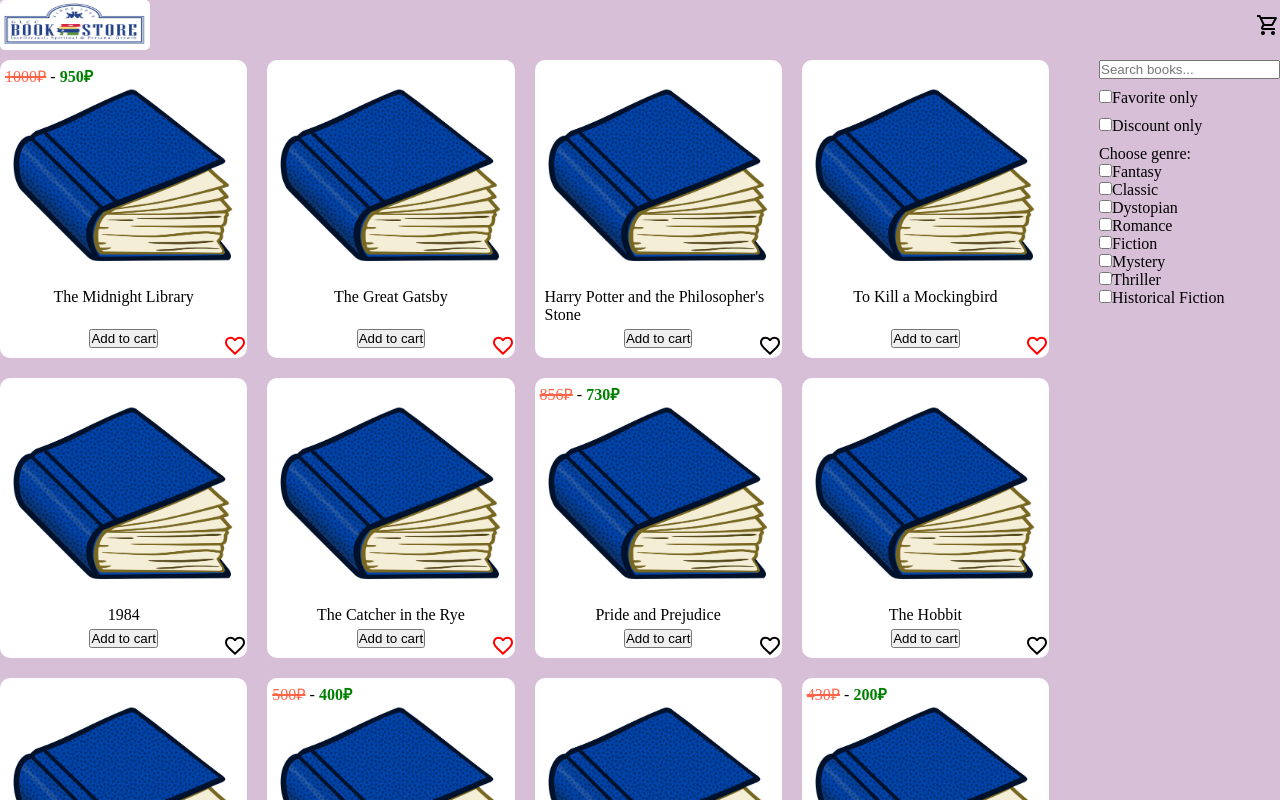
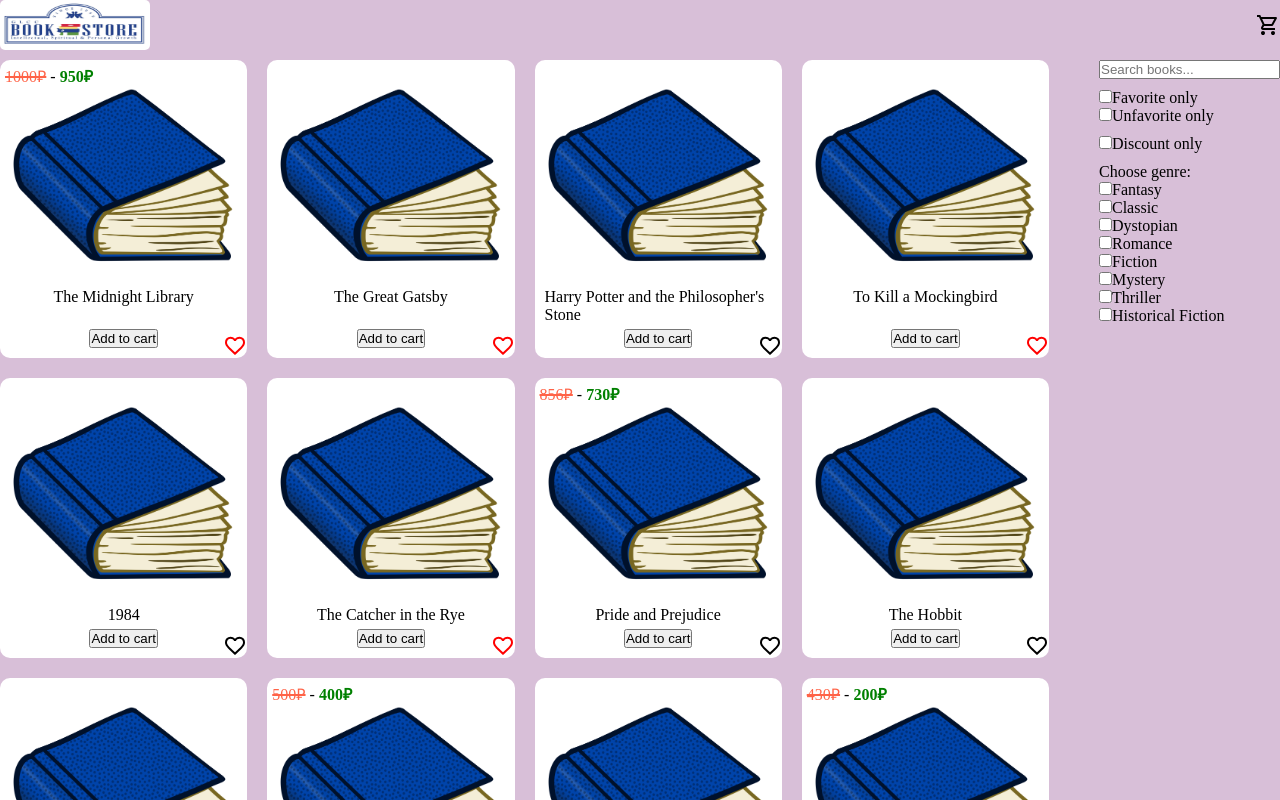
Before and after one commit to Kostya-star/books-shop, a Vue app: page / in a window 1280 px wide. Shown: the top 800 px of the page. Built offline with nearby package versions, Linux system fonts and the light colour scheme; data requests are answered from the project's data file.

Commit message:
feat: improve the logic for debounce in watch. configure the logic for favorites filtration

```diff
--- a/src/components/filtration-sidebar.vue
+++ b/src/components/filtration-sidebar.vue
@@ -1,14 +1,48 @@
 <script setup lang="ts">
-defineEmits(['update:search-books'])
+import { toRefs, watch } from 'vue';
+
+const props = defineProps<{
+  toggleFavorite: boolean | null
+}>()
+const emit = defineEmits(['update:search-books', 'update:toggle-favorite'])
+
+const { toggleFavorite } = toRefs(props)
+
+function toggleFavoritesFilters(newFav: boolean) {
+
+  // if the same chackbox is clicked then emit null and return
+  if(toggleFavorite.value === newFav) {
+    emit('update:toggle-favorite', null)
+    return
+  }
+
+  emit('update:toggle-favorite', newFav)
+}
 </script>
 
 <template>
   <div class="filtration">
-    <input type="text" placeholder="Search books..." @input="$emit('update:search-books', ($event.target as HTMLInputElement).value)"/>
+    <input type="text" placeholder="Search books..."
+      @input="$emit('update:search-books', ($event.target as HTMLInputElement).value)" />
 
     <div>
-      <input type="checkbox" id="favorite" name="favorite" />
-      <label for="favorite" name="favorite">Favorite only</label>
+      <input
+        type="checkbox"
+        id="favorite"
+        name="favorites"
+        :checked="toggleFavorite === true"
+        @input="() => toggleFavoritesFilters(true)"
+      />
+      <label for="favorite">Favorite only</label> <br />
+
+      <input
+        type="checkbox"
+        id="unfavorite"
+        name="favorites"
+        :checked="toggleFavorite === false"
+        @input="() => toggleFavoritesFilters(false)"
+      />
+      <label for="unfavorite">Unfavorite only</label>
     </div>
     <div>
       <input type="checkbox" id="discount" name="discount" />
--- a/src/pages/home.vue
+++ b/src/pages/home.vue
@@ -12,6 +12,7 @@
 const booksError = ref(null)
 
 const searchBooks = ref('')
+const toggleFavorite = ref(null)
 
 onMounted(async () => {
   booksLoading.value = true
@@ -25,14 +26,22 @@
   }
 })
 
-watch(searchBooks, debounce(async () => {
-  try {
-    const resp = await axios.get(`${BASE_URL}books?name_like=${searchBooks.value}`)
-    books.value = resp.data
-  } catch (err) {
-    booksError.value = err;
-  }
-}, 400))
+watch([searchBooks, toggleFavorite], onSearchDebounced())
+
+function onSearchDebounced() {
+  return debounce(async ([search, isFavorite]) => {
+
+    const searchVal = search.trim() ? `?name_like=${search}` : ''
+    const favoriteVal = isFavorite !== null ? `${searchVal ? '&' : '?'}isFavorite=${isFavorite}` : ''
+
+    try {
+      const resp = await axios.get(`${BASE_URL}books${searchVal}${favoriteVal}`)
+      books.value = resp.data
+    } catch (err) {
+      booksError.value = err;
+    }
+  }, 300)
+}
 
 async function toggleFavourite(bookId: string, isFavorite: boolean) {
   try {
@@ -41,7 +50,7 @@
       isFavorite: book.id === bookId ? !isFavorite : book.isFavorite
     }))
 
-    const resp = await axios.patch(`${BASE_URL}books/${bookId}`, {
+    await axios.patch(`${BASE_URL}books/${bookId}`, {
       isFavorite: !isFavorite
     })
   } catch (err) {
@@ -67,7 +76,10 @@
 
       <div v-else>No Books</div>
 
-      <filtration-sidebar v-model:search-books="searchBooks" />
+      <filtration-sidebar
+        v-model:search-books="searchBooks"
+        v-model:toggle-favorite="toggleFavorite"
+      />
     </template>
   </div>
 </template>
--- a/src/utils/debounce.ts
+++ b/src/utils/debounce.ts
@@ -1,21 +1,8 @@
-export function debounce(callback: () => void, delay: number = 400) {
-  let timeoutId = null;
+export function debounce(func: (...args: any[]) => void, delay: number = 300) {
+  let timeoutId: NodeJS.Timeout | null = null;
 
-  return function () {
-    const context = this;
-    const args = arguments;
-
+  return (...args: any[]) => {
     clearTimeout(timeoutId);
-    timeoutId = setTimeout(() => {
-      callback.apply(context, args);
-    }, delay);
+    timeoutId = setTimeout(() => func(...args), delay);
   };
 }
-
-// function debounce(func, timeout = 300){
-//   let timer;
-//   return (...args) => {
-//     clearTimeout(timer);
-//     timer = setTimeout(() => { func.apply(this, args); }, timeout);
-//   };
-// }
```
